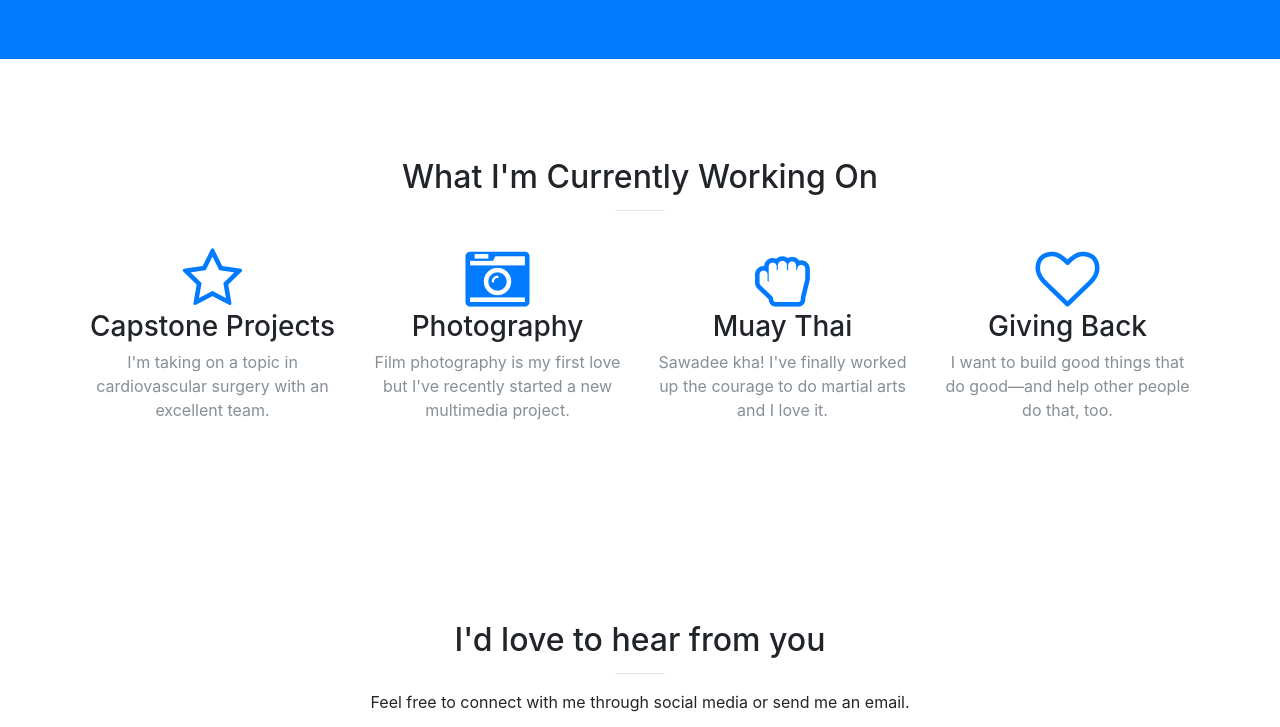
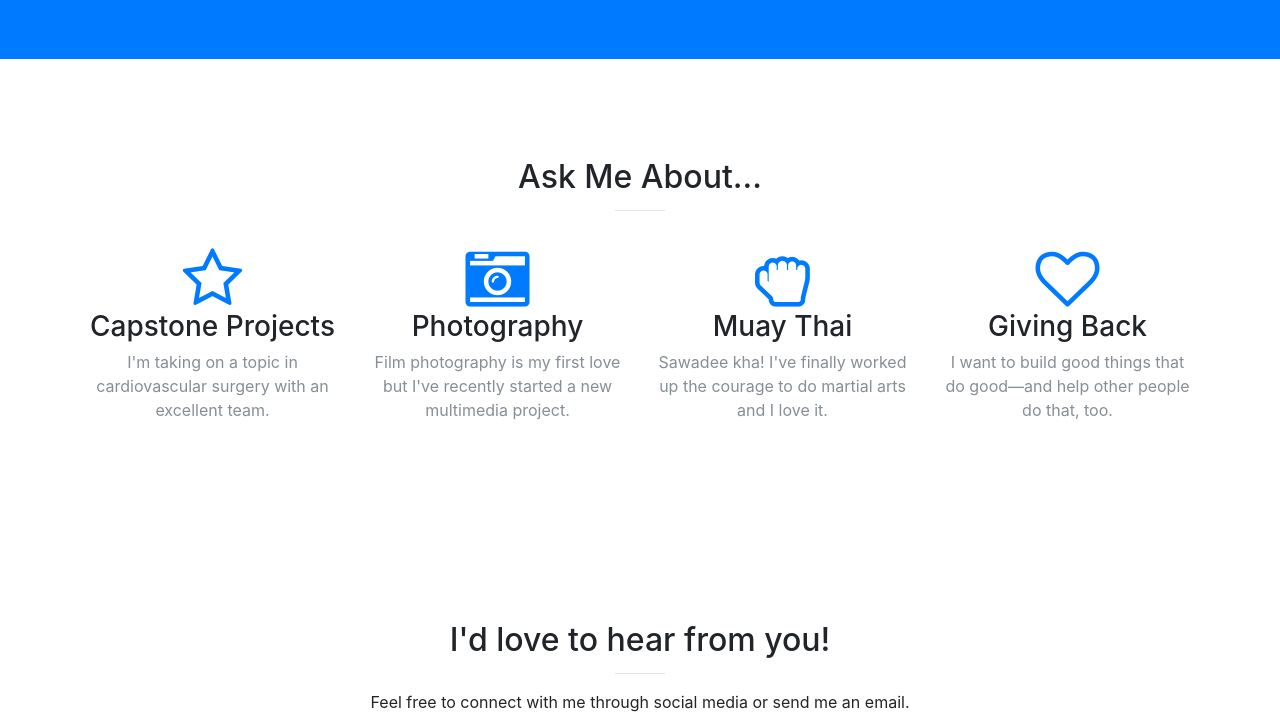
Before and after one commit to ayechanhtun/ayechanhtun.github.io, a website with bundled scripts: page index.html in a window 1280 px wide. Shown: the part 1097-1824 px from the top of the page. Built offline with nearby package versions, Linux system fonts and the light colour scheme.

Commit message:
Update index.html and about.html

```diff
--- a/index.html
+++ b/index.html
@@ -93,7 +93,7 @@
       <div class="container">
         <div class="row">
           <div class="col-lg-12 text-center">
-            <h2 class="section-heading">What I'm Currently Working On</h2>
+            <h2 class="section-heading">Ask Me About...</h2>
             <hr class="primary">
           </div>
         </div>
@@ -241,7 +241,7 @@
       <div class="container">
         <div class="row">
           <div class="col-lg-8 mx-auto text-center">
-            <h2 class="section-heading">I'd love to hear from you</h2>
+            <h2 class="section-heading">I'd love to hear from you!</h2>
             <hr class="primary">
             <p>Feel free to connect with me through social media or send me an email.</p>
         <ul class="list-inline banner-social-buttons">
```
Also changed, not shown: about.html (+5 -0 lines).
